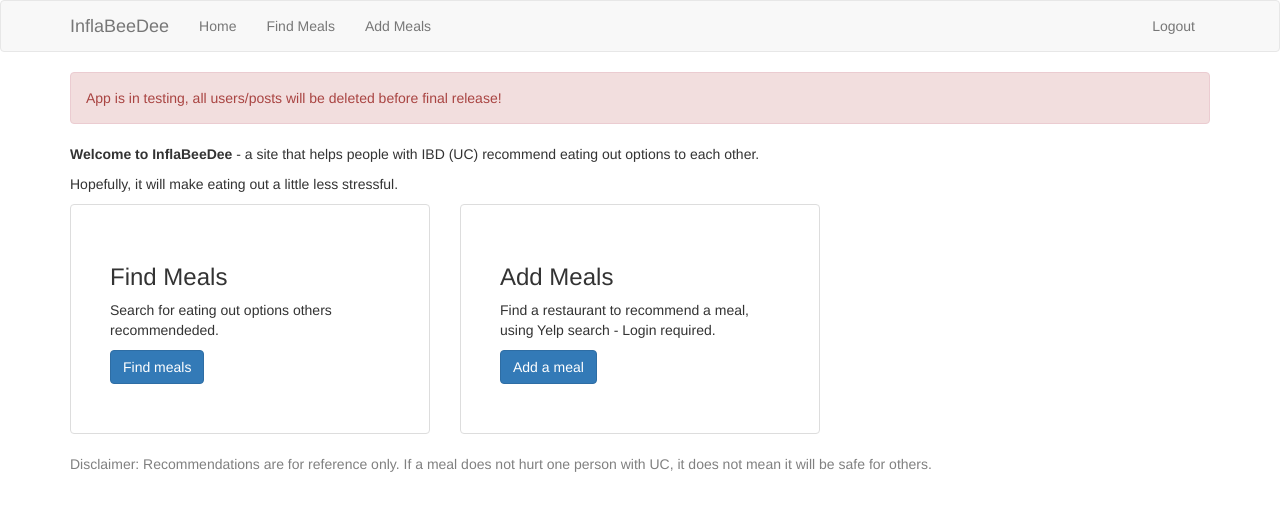
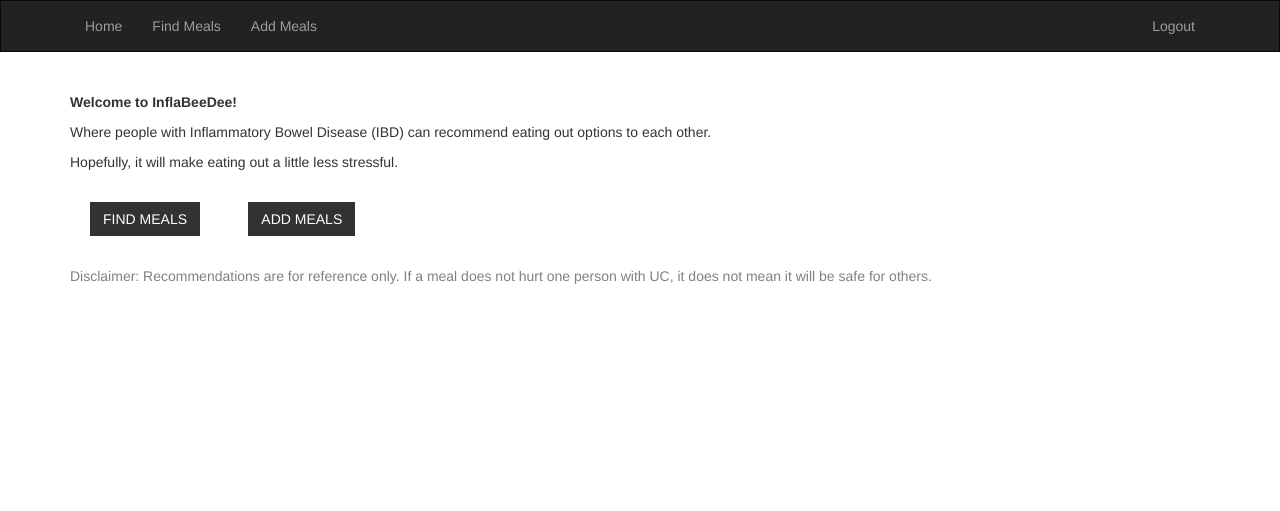
Before and after one commit to nenord/ibd-app, a Python web app: template app/templates/index.html in a window 1280 px wide. Shown: the top 511 px of the page. Run offline with Jinja, Linux system fonts and the light colour scheme; the template is opened without the code that fills it, so the values that code supplies are empty; some libraries are stand-ins or nearby versions.

Commit message:
GUI redesign, new look

```diff
--- a/app/static/style.css
+++ b/app/static/style.css
@@ -1,5 +1,26 @@
 @media only screen and (max-width: 600px) {
 #small-hide, tr td:nth-child(2) { display:none; visibility:hidden; }
+}
+
+#home-buttons {
+  max-width: 400px !important;
+  padding-left: 20px !important;
+}
+
+.navbar-brand {
+  transform: translateX(-50%);
+  left: 50%;
+  position: absolute;
+}
+
+@media only screen and (min-width: 768px) {
+  .navbar-brand {
+    display: none;
+  }
+  #link-left, #bs-example-navbar-collapse-1, #first-link {
+    margin-left:0px;
+    padding-left:0px
+  }
 }
 
 .table-hover {
@@ -19,3 +40,12 @@
 .thumbnail {
   padding: 30px;
 }
+
+.navbar {
+  border-radius: 0 !important;
+}
+.btn-primary, .btn-primary:hover, .btn-primary:active, .btn-primary:visited, .btn-primary:focus {
+  background-color: rgb(50,50,50) !important;
+  border-color: rgb(50,50,50) !important;
+  border-radius: 0 !important;
+}
--- a/app/templates/base.html
+++ b/app/templates/base.html
@@ -14,7 +14,7 @@
 <link rel= "stylesheet" type= "text/css"
 href= "{{ url_for('static',filename='style.css') }}">
 
-<nav class="navbar navbar-default">
+<nav class="navbar navbar-inverse">
     <div class="container">
         <div class="navbar-header">
             <button type="button" class="navbar-toggle collapsed" data-toggle="collapse" data-target="#bs-example-navbar-collapse-1" aria-expanded="false">
@@ -23,11 +23,11 @@ href= "{{ url_for('static',filename='style.css') }}">
                 <span class="icon-bar"></span>
                 <span class="icon-bar"></span>
             </button>
-            <a class="navbar-brand" href="{{ url_for('index') }}">InflaBeeDee</a>
+            <a id="brand-hide" class="navbar-brand text-center center-block" href="#">MENU</a>
         </div>
         <div class="collapse navbar-collapse" id="bs-example-navbar-collapse-1">
-            <ul class="nav navbar-nav">
-                <li><a href="{{ url_for('index') }}">Home</a></li>
+            <ul id="link-left" class="nav navbar-nav">
+                <li id="first-link"><a href="{{ url_for('index') }}">Home</a></li>
                 <li><a href="{{ url_for('post_search') }}">Find Meals</a></li>
                 <li><a href="{{ url_for('rest_search') }}">Add Meals</a></li>
             </ul>
@@ -47,11 +47,9 @@ href= "{{ url_for('static',filename='style.css') }}">
   <div class="container">
     {% with messages = get_flashed_messages() %}
       {% if messages %}
-        <ul>
-          {% for message in messages %}
-            <div class="alert alert-info" role="alert">{{ message }}</div>
-          {% endfor %}
-        </ul>
+        {% for message in messages %}
+          <div class="alert alert-info" role="alert">{{ message }}</div>
+        {% endfor %}
       {% endif %}
     {% endwith %}
     {% if current_user.is_authenticated %}
--- a/app/templates/index.html
+++ b/app/templates/index.html
@@ -2,29 +2,24 @@
 {% import 'bootstrap/wtf.html' as wtf %}
 
 {% block app_content %}
-  <div class="alert alert-danger" role="alert">App is in testing, all users/posts will be deleted before final release!</div>
-  <p><span style="font-weight:bold;">Welcome to InflaBeeDee</span> - a site that helps people with IBD (UC) recommend eating out options to each other.</p>
+  {% if current_user.is_anonymous %}
+    <h2>InflabeeDee</h2>
+  {% endif %}
+  <!--<div class="alert alert-danger" role="alert">App is in testing, all users/posts will be deleted before final release!</div>-->
+  <br>
+  <p><span style="font-weight:bold;">Welcome to InflaBeeDee!</span></p>
+  <p>Where people with Inflammatory Bowel Disease (IBD) can recommend eating out options to each other.</p>
   <p>Hopefully, it will make eating out a little less stressful.</p>
-  <div class="row">
-    <div class="col-sm-6 col-md-4">
-      <div class="thumbnail">
-        <div class="caption">
-          <h3>Find Meals</h3>
-          <p>Search for eating out options others recommendeded.</p>
-          <p><a href="{{ url_for('post_search') }}" class="btn btn-primary" role="button">Find meals</a></p>
-        </div>
-      </div>
+  <br>
+  <div id="home-buttons" class="row">
+    <div class="col-xs-5">
+      <p><a href="{{ url_for('post_search') }}" class="btn btn-primary" role="button">FIND MEALS</a></p>
     </div>
-    <div class="col-sm-6 col-md-4">
-      <div class="thumbnail">
-        <div class="caption">
-          <h3>Add Meals</h3>
-          <p>Find a restaurant to recommend a meal, using Yelp search - Login required.</p>
-          <p><a href="{{ url_for('rest_search') }}" class="btn btn-primary" role="button">Add a meal</a></p>
-        </div>
-      </div>
+    <div class="col-xs-5">
+      <p><a href="{{ url_for('rest_search') }}" class="btn btn-primary" role="button">ADD MEALS</a></p>
     </div>
   </div>
+  <br>
   <p class="grayed-out">Disclaimer: Recommendations are for reference only.
     If a meal does not hurt one person with UC, it does not mean it will be safe for others.</p>
 
--- a/app/templates/post_search.html
+++ b/app/templates/post_search.html
@@ -2,6 +2,9 @@
 {% import 'bootstrap/wtf.html' as wtf %}
 
 {% block app_content %}
+  {% if current_user.is_anonymous %}
+    <h2>InflabeeDee</h2>
+  {% endif %}
   <br>
   <p>Search for eating out options others recommendeded.</p>
   <br>
```
